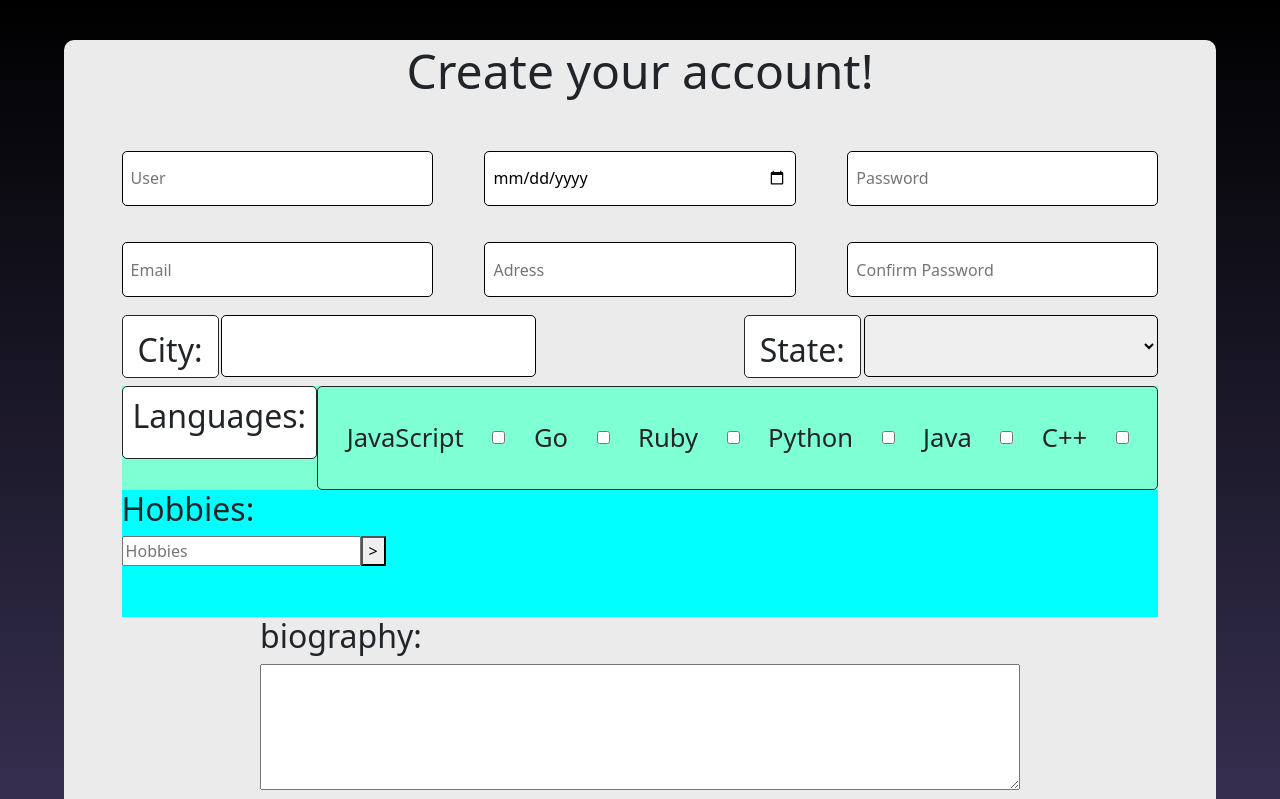
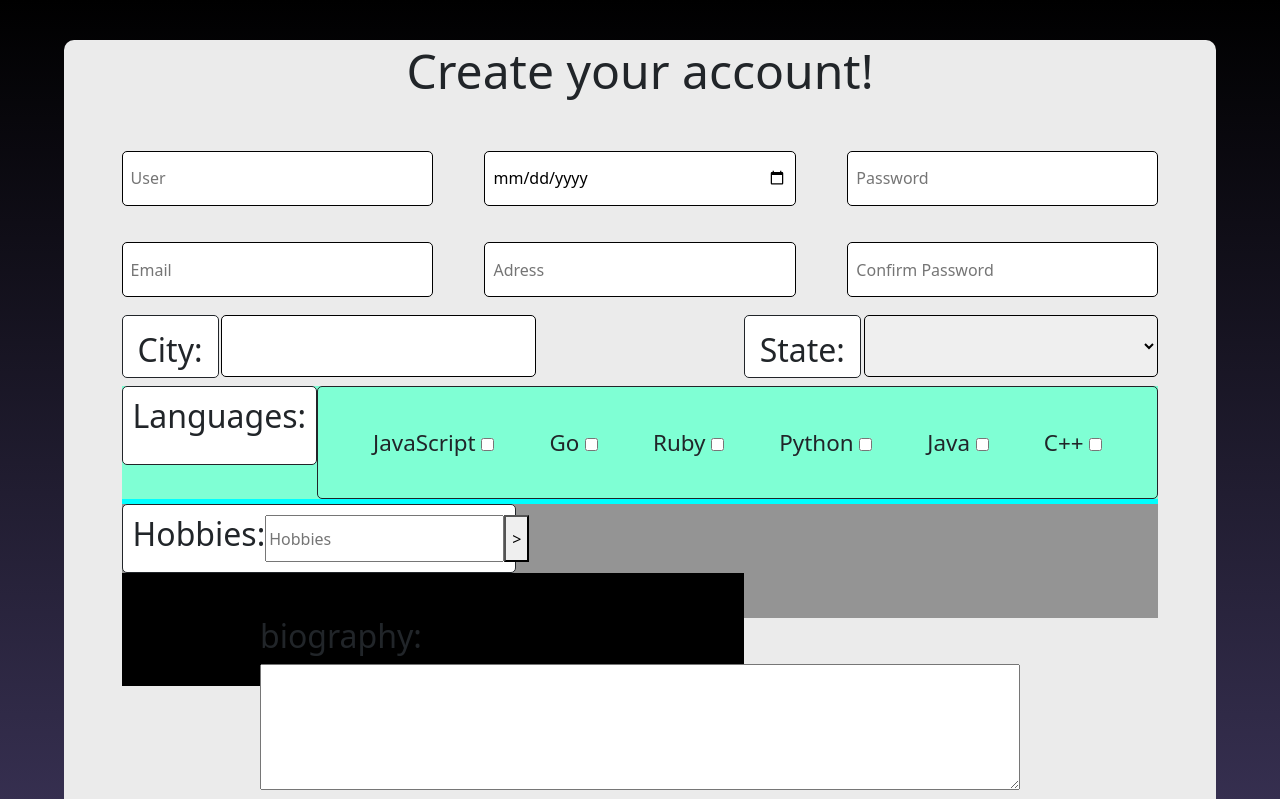
Before and after one commit to Gabz047/projetoLogin, a Vue app: page /register in a window 1280 px wide. Shown: the top 799 px of the page. Built offline with nearby package versions, Linux system fonts and the light colour scheme.

Commit message:
Just some changes in style of langs and hobbies

```diff
--- a/src/views/register.vue
+++ b/src/views/register.vue
@@ -196,23 +196,35 @@ function edit() {
         <div class="langs-field">
           <h2>Languages:</h2>
           <div class="lang-options">
-            <label for='js'> JavaScript </label>
+            <label for='js' class="labelLang"> JavaScript
             <input type="checkbox" value='js' class="check-lang" v-model="mainInfo.langs"/>
+            <span class="checkmark"></span>
+            </label>
 
-            <label for=' go '> Go </label>
+            <label for=' go ' class="labelLang"> Go
             <input type="checkbox" value='go' class="check-lang" v-model="mainInfo.langs"/>
+            <span class="checkmark"></span>
+            </label>
 
-            <label for=' ruby '> Ruby </label>
+            <label for=' ruby ' class="labelLang"> Ruby
             <input type="checkbox" value='ruby' class="check-lang" v-model="mainInfo.langs"/>
+            <span class="checkmark"></span>
+            </label>
 
-            <label for=' py '> Python</label>
+            <label for=' py ' class="labelLang"> Python
             <input type="checkbox" value=' py ' class="check-lang" v-model="mainInfo.langs"/>
+            <span class="checkmark"></span>
+            </label>
 
-            <label for=' java '> Java </label>
+            <label for=' java ' class="labelLang"> Java
             <input type="checkbox" value='java' class="check-lang" v-model="mainInfo.langs"/>
+            <span class="checkmark"></span>
+            </label>
 
-            <label for=' c++ '> C++ </label>
+            <label for=' c++ ' class="labelLang"> C++
             <input type="checkbox" value=' c++ ' class="check-lang" v-model="mainInfo.langs"/>
+            <span class="checkmark"></span>
+            </label>
           </div>
         </div>
 
@@ -221,9 +233,11 @@ function edit() {
             <div class="hobbies-options">
                <div class="desc-input">
                 <h2>Hobbies:</h2>
+                <div class="group">
                 <input type="text" placeholder="Hobbies" v-model="hobbieV">
                 <button @click="addHobbie">></button>
-               </div>
+                </div>
+            </div>
                 <div class="lista-hobbies">
                     <li v-for="(hobbie, index) in hobbies" :key="index"> {{ hobbie }} <button @click="removeHobbie(index)">X</button> </li>
                 </div>
@@ -461,7 +475,7 @@ p {
     width: 100%;
     background-color: aquamarine;
     display: flex;
-    height: 45%;
+    height: 49%;
     justify-content: space-between;
 }
 
@@ -484,8 +498,57 @@ p {
 }
 
 .lang-options label {
-    font-size: 3.2vh;
+    font-size: 2.8vh;
 }
+
+.labelLangs {
+    display: block;
+}
+
+.labelLangs input {
+    height: 0;
+    width: 0;
+}
+
+.checkmark {
+    width: 35px;
+    height: 35px;
+    background-color: rgb(252, 0, 0);
+}
+
+.hobbies-field {
+    width: 100%;
+    background-color: rgb(148, 148, 148);
+    display: flex;
+    justify-content: space-between;
+    height: 49%;
+    margin-top: 0.5%;
+}
+
+.hobbies-options {
+    width: 100%;
+}
+.desc-input {
+    display: flex;
+    justify-content: space-between;
+    background-color: white;
+    border: 1px solid;
+    padding: 10px;
+    border-radius: 5px;
+    width: 38%;
+}
+
+.group {
+    display: flex;
+}
+
+.lista-hobbies {
+    width: 60%;
+    height: 100%;
+    background-color: black;
+}
+
+
 
 /** Langs & Hobbies field end :>>>>>>>>>>>>>>>>>>>>>>>>>>>>>>>>*/
 
```
